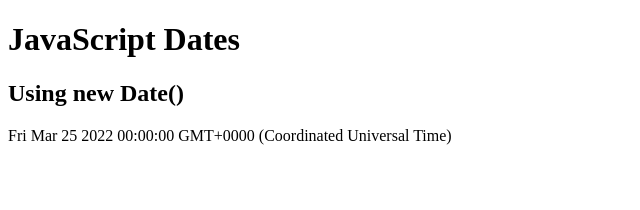
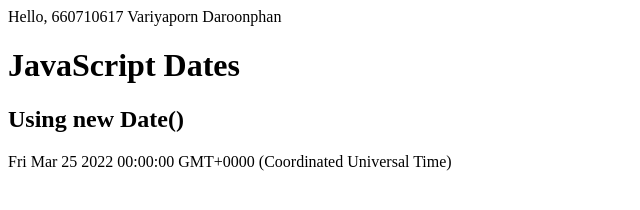
Before and after one commit to 660710617/517101_617, a plain HTML site: page index.html in a window 1280 px wide. Shown: the whole page, without its empty margins (0-640 px from the left). Drawn offline with Linux system fonts and the light colour scheme.

Commit message:
add id and name

```diff
--- a/index.html
+++ b/index.html
@@ -1,6 +1,7 @@
 <!DOCTYPE html>
 <html>
 <body>
+  Hello, 660710617 Variyaporn Daroonphan
 
 <h1>JavaScript Dates</h1>
 <h2>Using new Date()</h2>
```
